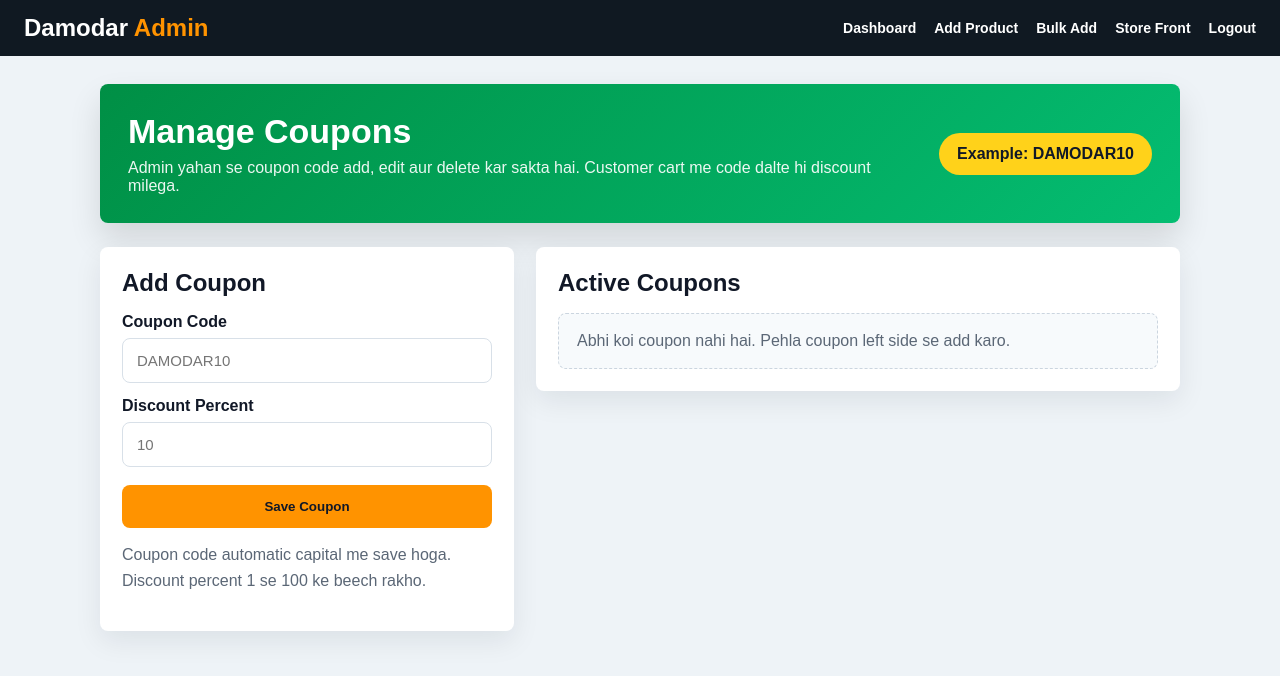
After one commit to damodargila/damodar-grocery-store, a Flask app: page /coupons in a window 1280 px wide. The commit adds this page. Shown: the top 676 px of the page. Run offline with Flask 3, Linux system fonts and the light colour scheme; a user stored in the database is signed in; data that the repository does not hold is empty; some libraries are stand-ins or nearby versions.

Commit message:
Add admin coupon management

```diff
--- a/app.py
+++ b/app.py
@@ -852,6 +852,86 @@ def verify_otp():
         otp_flow=session.get("otp_flow", "login")
     )
 
+
+@app.route("/coupons", methods=["GET", "POST"])
+def coupons():
+    if not is_admin():
+        return redirect("/admin_login")
+
+    message = ""
+    error = ""
+    conn = get_db()
+    cursor = conn.cursor()
+
+    if request.method == "POST":
+        code = request.form.get("code", "").strip().upper()
+        discount = request.form.get("discount", "").strip()
+
+        try:
+            discount_value = int(discount)
+        except ValueError:
+            discount_value = 0
+
+        if not code:
+            error = "Coupon code required hai."
+        elif discount_value < 1 or discount_value > 100:
+            error = "Discount 1 se 100 percent ke beech hona chahiye."
+        else:
+            try:
+                execute(cursor, "INSERT INTO coupons(code, discount) VALUES(?,?)", (code, discount_value))
+                conn.commit()
+                message = f"Coupon {code} add ho gaya."
+            except Exception:
+                conn.rollback()
+                cursor = conn.cursor()
+                execute(cursor, "UPDATE coupons SET discount=? WHERE code=?", (discount_value, code))
+                conn.commit()
+                message = f"Coupon {code} update ho gaya."
+
+    execute(cursor, "SELECT * FROM coupons ORDER BY id DESC")
+    all_coupons = cursor.fetchall()
+    conn.close()
+    return render_template("coupons.html", coupons=all_coupons, success=message, error=error)
+
+
+@app.route("/edit_coupon/<int:coupon_id>", methods=["POST"])
+def edit_coupon(coupon_id):
+    if not is_admin():
+        return redirect("/admin_login")
+
+    code = request.form.get("code", "").strip().upper()
+    discount = request.form.get("discount", "").strip()
+
+    try:
+        discount_value = int(discount)
+    except ValueError:
+        discount_value = 0
+
+    if not code or discount_value < 1 or discount_value > 100:
+        return redirect("/coupons")
+
+    conn = get_db()
+    cursor = conn.cursor()
+    try:
+        execute(cursor, "UPDATE coupons SET code=?, discount=? WHERE id=?", (code, discount_value, coupon_id))
+        conn.commit()
+    except Exception:
+        conn.rollback()
+    conn.close()
+    return redirect("/coupons")
+
+
+@app.route("/delete_coupon/<int:coupon_id>", methods=["POST"])
+def delete_coupon(coupon_id):
+    if not is_admin():
+        return redirect("/admin_login")
+
+    conn = get_db()
+    cursor = conn.cursor()
+    execute(cursor, "DELETE FROM coupons WHERE id=?", (coupon_id,))
+    conn.commit()
+    conn.close()
+    return redirect("/coupons")
 
 @app.route("/apply_coupon", methods=["POST"])
 def apply_coupon():
--- a/templates/add_product.html
+++ b/templates/add_product.html
@@ -85,6 +85,7 @@ input:focus,textarea:focus,select:focus{outline:none;border-color:#0b6623;box-sh
         <div class="hero-actions">
             <a href="/orders">Back to Dashboard</a>
             <a href="/bulk_add_products">Bulk Add Products</a>
+            <a href="/coupons">Coupons</a>
             <a href="/">View Store</a>
         </div>
     </section>
@@ -188,7 +189,7 @@ function updatePreview(){
     document.getElementById('previewName').textContent = value('nameInput', 'Product name');
     document.getElementById('previewCategory').textContent = 'Category: ' + value('categoryInput', '-');
     document.getElementById('previewDesc').textContent = value('descInput', 'Product description will appear here.');
-    document.getElementById('previewPrice').textContent = '₹' + value('priceInput', '0');
+    document.getElementById('previewPrice').textContent = 'â‚¹' + value('priceInput', '0');
     document.getElementById('previewStock').textContent = 'Stock: ' + value('stockInput', '10');
 }
 
--- a/templates/cart.html
+++ b/templates/cart.html
@@ -135,7 +135,7 @@ body{font-family:Arial,sans-serif;background:#f4f6f8;color:#111}
             <h2>Order Summary</h2>
 
             <form class="coupon" action="/apply_coupon" method="POST">
-                <input type="text" name="coupon" placeholder="Enter coupon SAVE10" value="{{ coupon_code }}">
+                <input type="text" name="coupon" placeholder="Enter coupon code" value="{{ coupon_code }}">
                 <button type="submit">Apply</button>
             </form>
 
--- /dev/null
+++ b/templates/coupons.html
@@ -0,0 +1,112 @@
+<!DOCTYPE html>
+<html lang="en">
+<head>
+    <meta charset="UTF-8">
+    <meta name="viewport" content="width=device-width, initial-scale=1.0">
+    <title>Coupons - Damodar Grocery</title>
+    <style>
+        * { box-sizing: border-box; }
+        body { margin: 0; font-family: Arial, sans-serif; background: #eef3f7; color: #111827; }
+        .topbar { height: 56px; background: #101922; color: #fff; display: flex; align-items: center; justify-content: space-between; padding: 0 24px; position: sticky; top: 0; z-index: 10; }
+        .brand { font-size: 24px; font-weight: 800; }
+        .brand span { color: #ff9300; }
+        .nav { display: flex; gap: 18px; align-items: center; }
+        .nav a { color: #fff; text-decoration: none; font-weight: 700; font-size: 14px; }
+        .wrap { max-width: 1120px; margin: 0 auto; padding: 28px 20px 46px; }
+        .hero { background: linear-gradient(135deg, #008f45, #04bd72); border-radius: 8px; color: #fff; padding: 28px; display: flex; justify-content: space-between; gap: 20px; align-items: center; box-shadow: 0 16px 32px rgba(0,0,0,.12); }
+        h1 { margin: 0 0 8px; font-size: 34px; }
+        .hero p { margin: 0; opacity: .92; font-size: 16px; }
+        .hero-badge { background: #ffd21a; color: #111827; border-radius: 999px; padding: 12px 18px; font-weight: 800; white-space: nowrap; }
+        .grid { display: grid; grid-template-columns: .9fr 1.4fr; gap: 22px; margin-top: 24px; align-items: start; }
+        .panel { background: #fff; border-radius: 8px; padding: 22px; box-shadow: 0 10px 28px rgba(15,23,42,.08); }
+        .panel h2 { margin: 0 0 16px; font-size: 24px; }
+        label { display: block; margin: 14px 0 7px; font-weight: 800; }
+        input { width: 100%; border: 1px solid #d8e0e8; border-radius: 8px; padding: 13px 14px; font-size: 15px; outline: none; }
+        input:focus { border-color: #009846; box-shadow: 0 0 0 3px rgba(0,152,70,.12); }
+        .submit { width: 100%; margin-top: 18px; border: 0; border-radius: 8px; padding: 14px 16px; background: #ff9300; color: #111827; font-weight: 900; cursor: pointer; }
+        .message { border-radius: 8px; padding: 12px 14px; margin-bottom: 14px; font-weight: 800; }
+        .success { background: #e6f8ed; color: #007a35; }
+        .error { background: #ffe8e8; color: #d00000; }
+        .coupon-list { display: grid; gap: 12px; }
+        .coupon-card { border: 1px solid #e5ebf0; border-radius: 8px; padding: 14px; display: grid; grid-template-columns: 1fr 130px auto auto; gap: 10px; align-items: end; background: #fbfdff; }
+        .mini-label { display: block; font-size: 12px; color: #5b6776; font-weight: 800; margin-bottom: 6px; }
+        .save { border: 0; border-radius: 8px; padding: 13px 16px; background: #008f45; color: #fff; font-weight: 900; cursor: pointer; }
+        .delete { border: 0; border-radius: 8px; padding: 13px 16px; background: #ff2525; color: #fff; font-weight: 900; cursor: pointer; }
+        .empty { color: #5b6776; background: #f7fafc; border: 1px dashed #cbd5df; border-radius: 8px; padding: 18px; }
+        .hint { color: #5b6776; line-height: 1.6; margin-top: 14px; }
+        @media (max-width: 850px) {
+            .topbar, .hero { flex-direction: column; align-items: flex-start; height: auto; }
+            .topbar { gap: 12px; padding: 16px 20px; }
+            .nav { flex-wrap: wrap; }
+            .grid { grid-template-columns: 1fr; }
+            .coupon-card { grid-template-columns: 1fr; }
+            h1 { font-size: 28px; }
+        }
+    </style>
+</head>
+<body>
+    <header class="topbar">
+        <div class="brand">Damodar <span>Admin</span></div>
+        <nav class="nav">
+            <a href="/orders">Dashboard</a>
+            <a href="/add_product">Add Product</a>
+            <a href="/bulk_add_products">Bulk Add</a>
+            <a href="/">Store Front</a>
+            <a href="/logout">Logout</a>
+        </nav>
+    </header>
+
+    <main class="wrap">
+        <section class="hero">
+            <div>
+                <h1>Manage Coupons</h1>
+                <p>Admin yahan se coupon code add, edit aur delete kar sakta hai. Customer cart me code dalte hi discount milega.</p>
+            </div>
+            <div class="hero-badge">Example: DAMODAR10</div>
+        </section>
+
+        <section class="grid">
+            <div class="panel">
+                <h2>Add Coupon</h2>
+                {% if success %}<div class="message success">{{ success }}</div>{% endif %}
+                {% if error %}<div class="message error">{{ error }}</div>{% endif %}
+
+                <form method="POST" action="/coupons">
+                    <label for="code">Coupon Code</label>
+                    <input id="code" name="code" type="text" placeholder="DAMODAR10" required>
+
+                    <label for="discount">Discount Percent</label>
+                    <input id="discount" name="discount" type="number" min="1" max="100" placeholder="10" required>
+
+                    <button class="submit" type="submit">Save Coupon</button>
+                </form>
+                <p class="hint">Coupon code automatic capital me save hoga. Discount percent 1 se 100 ke beech rakho.</p>
+            </div>
+
+            <div class="panel">
+                <h2>Active Coupons</h2>
+                {% if coupons %}
+                <div class="coupon-list">
+                    {% for coupon in coupons %}
+                    <form class="coupon-card" action="/edit_coupon/{{ coupon[0] }}" method="POST">
+                        <div>
+                            <span class="mini-label">Coupon Code</span>
+                            <input name="code" type="text" value="{{ coupon[1] }}" required>
+                        </div>
+                        <div>
+                            <span class="mini-label">Discount %</span>
+                            <input name="discount" type="number" min="1" max="100" value="{{ coupon[2] }}" required>
+                        </div>
+                        <button class="save" type="submit">Update</button>
+                        <button class="delete" type="submit" formaction="/delete_coupon/{{ coupon[0] }}" onclick="return confirm('Ye coupon delete karna hai?')">Delete</button>
+                    </form>
+                    {% endfor %}
+                </div>
+                {% else %}
+                <div class="empty">Abhi koi coupon nahi hai. Pehla coupon left side se add karo.</div>
+                {% endif %}
+            </div>
+        </section>
+    </main>
+</body>
+</html>
--- a/templates/orders.html
+++ b/templates/orders.html
@@ -104,6 +104,7 @@ tr:hover{background:#fbfdfb}
             <a href="/orders">All Orders</a>
             <a href="/add_product">Add Product</a>
             <a href="/bulk_add_products">Bulk Add</a>
+            <a href="/coupons">Coupons</a>
             <a href="/">Store Front</a>
             <a href="/export_orders">Export Excel</a>
             <a href="/logout">Logout</a>
@@ -131,6 +132,7 @@ tr:hover{background:#fbfdfb}
                     <a class="action" href="/export_orders">Export Excel</a>
                     <a class="action" href="/">Store Front</a>
                     <a class="action" href="/bulk_add_products">Bulk Add</a>
+                    <a class="action" href="/coupons">Coupons</a>
                     <a class="action primary" href="/add_product">Add Product</a>
                     <a class="action danger" href="/logout">Logout</a>
                 </div>
```
